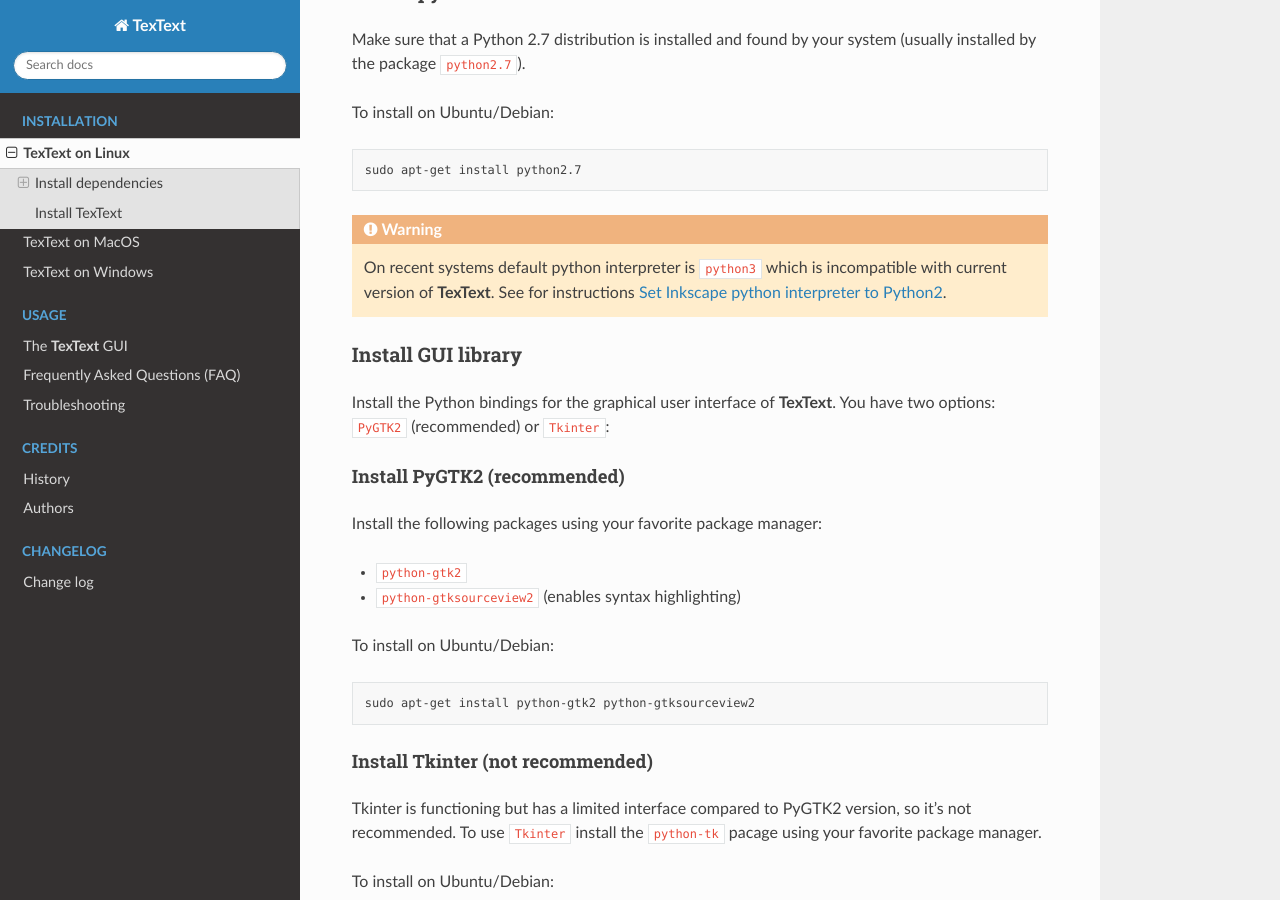
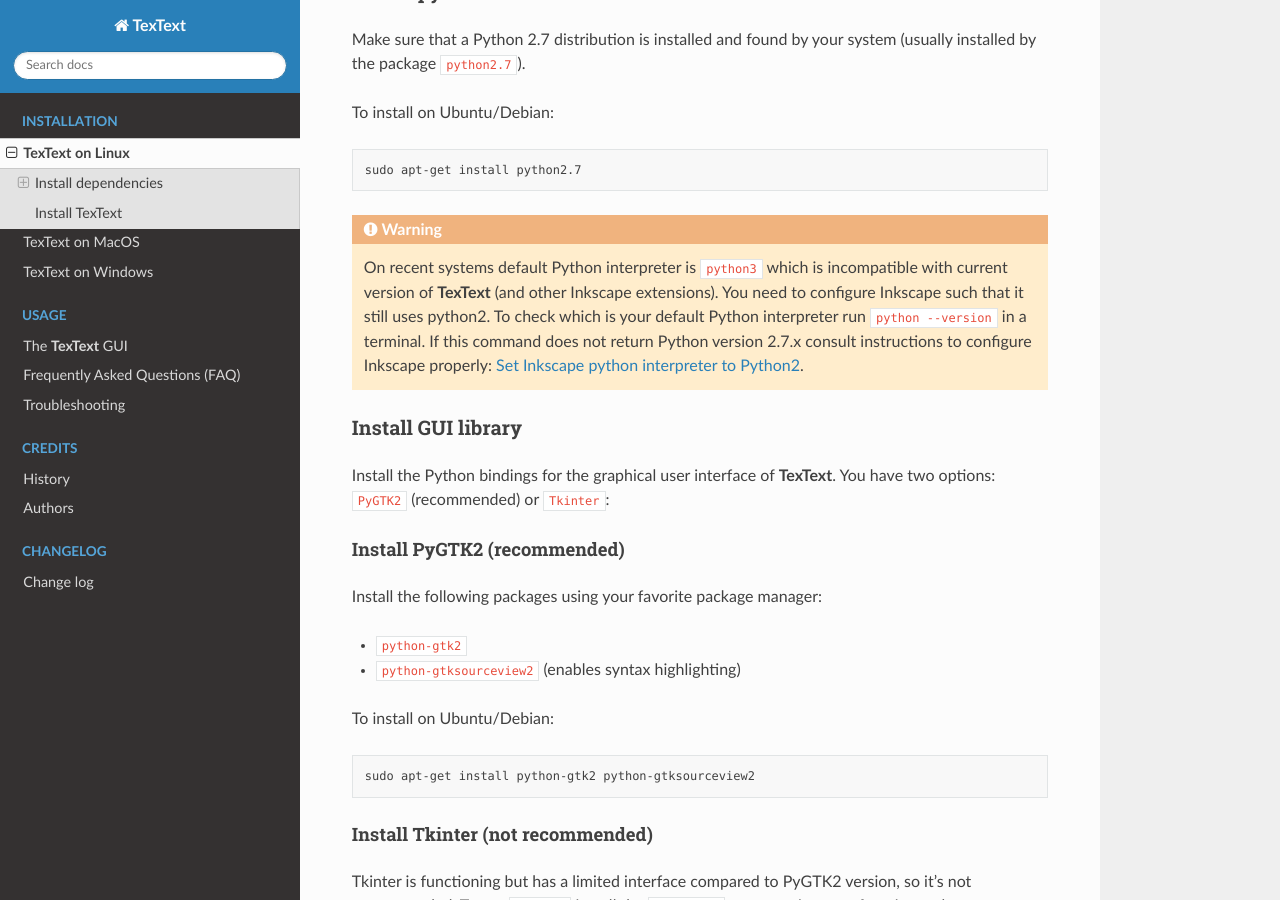
Before and after one commit to textext/textext, a Sphinx documentation site: the page built from docs/source/install/linux.rst, in a window 1280 px wide and 900 px high, scrolled down 819 px. Built offline with Sphinx 7.4.7 and the Read the Docs theme 2.0.0, drawn with Linux system fonts in a browser that asks for light colours; some of the changed text lies outside the part shown.

Commit message:
Doc: Updated instructions for default Python interpreter on Linux
Small update of pr #130, see also issue #129

```diff
--- a/docs/source/install/linux.rst
+++ b/docs/source/install/linux.rst
@@ -66,8 +66,11 @@
 
 .. warning::
 
-    On recent systems default python interpreter is ``python3`` which is incompatible with current version of |TexText|.
-    See for instructions :ref:`faq-set-inskscape-python-interpreter-to-python2`.
+    On recent systems default Python interpreter is ``python3`` which is incompatible with current version of |TexText|
+    (and other Inkscape extensions). You need to configure Inkscape such that it still uses python2. To check which is
+    your default Python interpreter run ``python --version`` in a terminal. If this command does not return Python
+    version 2.7.x consult instructions to configure Inkscape properly:
+    :ref:`faq-set-inskscape-python-interpreter-to-python2`.
 
 
 
@@ -206,7 +209,7 @@
 
     .. code-block:: bash
 
-        python setup.py
+        python2 setup.py
 
     The script will check if all requirements described in :ref:`linux-install-dependencies`
     are met. If so, it will install the extension files into the user's Inkscape configuration
@@ -220,4 +223,4 @@
 
         .. code-block:: bash
 
-            python setup.py --skip-requirements-check
+            python2 setup.py --skip-requirements-check
--- a/docs/source/usage/faq.rst
+++ b/docs/source/usage/faq.rst
@@ -182,9 +182,10 @@
          org.ekips.filter.gears.pitch="20"
          org.ekips.filter.gears.angle="20" />
 
-4. Insert a key for the interpreter, for example 'python-interpreter' for setting the program that should be used to
+4. Insert a key for the interpreter, for example ``python-interpreter`` for setting the program that should be used to
    run python extensions, and set the string to the absolute path to the python binary which is compatible with Inkscape's
-   current extension scripts (in the example below, the path is ``/usr/bin/python2.7``):
+   current extension scripts (in the example below, the path is ``/usr/bin/python2.7``, you can determine it in a
+   terminal via the command ``which python2.7`` or ``which python2``):
 
     .. code-block:: xml
 
```
Also changed, not shown: other parts of docs/source/install/linux.rst (+1 -1 lines).
